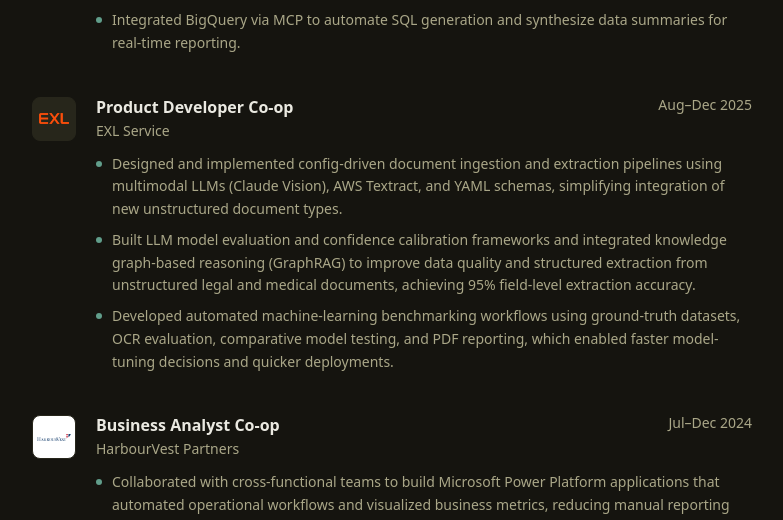
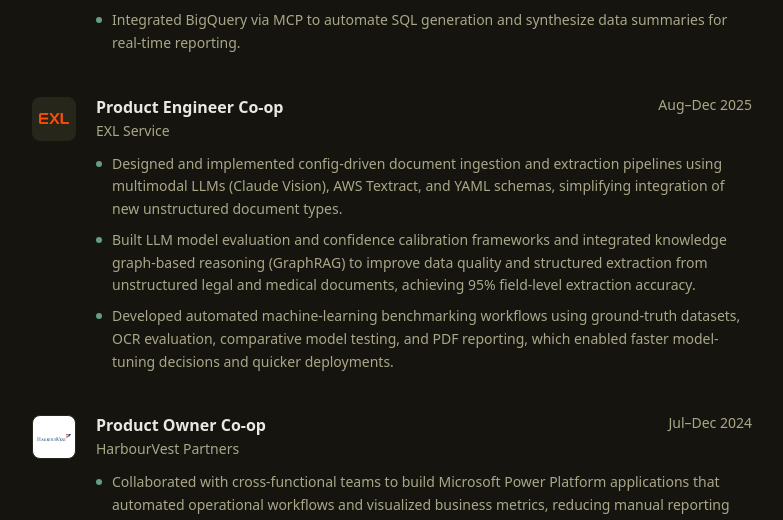
Before and after one commit to arvgextra/arvgextra.github.io, a Jekyll site: the page built from _pages/about.md, in a window 1280 px wide and 900 px high, scrolled down 1310 px. Shown: the part 164-684 px from the top of the window, without its empty margins (248-1031 px from the left). Built offline with Jekyll 4.4.1, drawn with Linux system fonts in a browser that asks for light colours; nearby versions of some CDN libraries.

Commit message:
Changed titles

```diff
--- a/_data/cv.yml
+++ b/_data/cv.yml
@@ -26,7 +26,7 @@
           - Optimized a multi-agent customer support system for Fine Dine and QSR operations by refining prompt architecture and integrating evaluation frameworks to improve response accuracy across merchant, rider, and customer agents.
           - Integrated BigQuery via MCP to automate SQL generation and synthesize data summaries for real-time reporting.
 
-      - title: Product Developer Co-op
+      - title: Product Engineer Co-op
         institution: EXL Service
         institution_logo: exl_logo.png
         year: Aug–Dec 2025
@@ -35,7 +35,7 @@
           - Built LLM model evaluation and confidence calibration frameworks and integrated knowledge graph-based reasoning (GraphRAG) to improve data quality and structured extraction from unstructured legal and medical documents, achieving 95% field-level extraction accuracy.
           - Developed automated machine-learning benchmarking workflows using ground-truth datasets, OCR evaluation, comparative model testing, and PDF reporting, which enabled faster model-tuning decisions and quicker deployments.
 
-      - title: Business Analyst Co-op
+      - title: Product Owner Co-op
         institution: HarbourVest Partners
         institution_logo: harbourvest_logo.png
         year: Jul–Dec 2024
```
